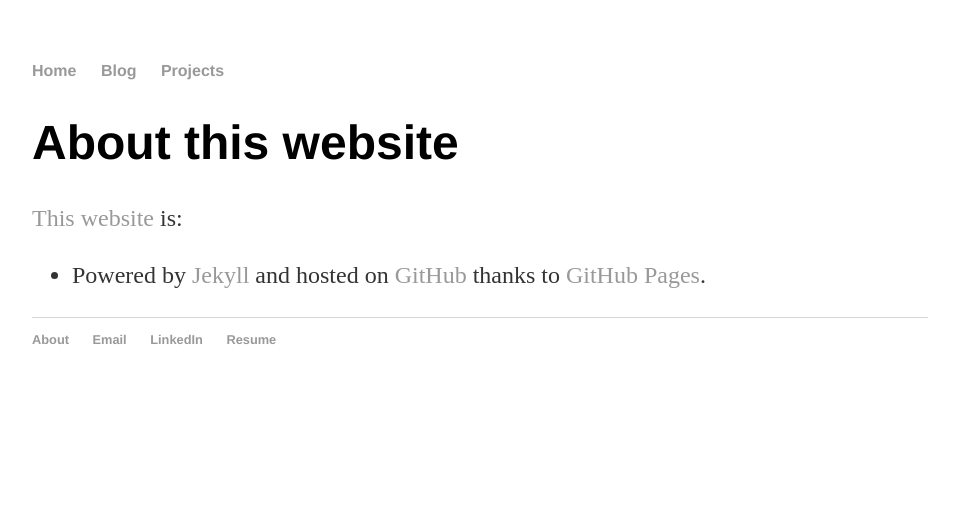
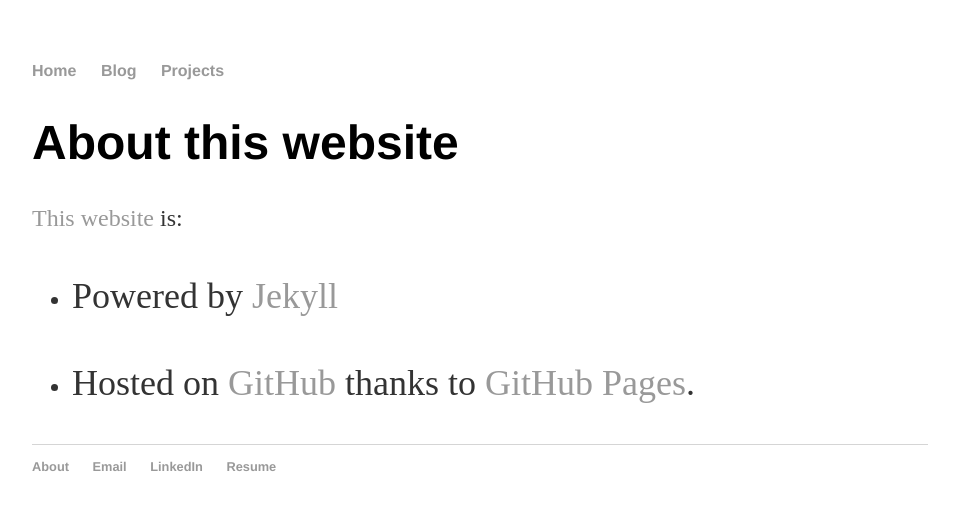
Before and after one commit to chriso23/chriso23.github.io, a Jekyll site: the page built from about/index.md, in a window 1280 px wide. Shown: the top 510 px of the page, without its empty margins (160-1119 px from the left). Built offline with Jekyll 4.4.1, drawn with Linux system fonts in a browser that asks for light colours; our own code applies the rules of GitHub Pages for plain Markdown files.

Commit message:
Update index.md

```diff
--- a/about/index.md
+++ b/about/index.md
@@ -2,4 +2,6 @@
 
 [This website](https://chrisoung1.github.io/) is:
 
-- Powered by [Jekyll](https://jekyllrb.com/) and hosted on [GitHub](https://github.com/) thanks to [GitHub Pages](https://pages.github.com/).
+- Powered by [Jekyll](https://jekyllrb.com/)
+
+- Hosted on [GitHub](https://github.com/) thanks to [GitHub Pages](https://pages.github.com/).
```
